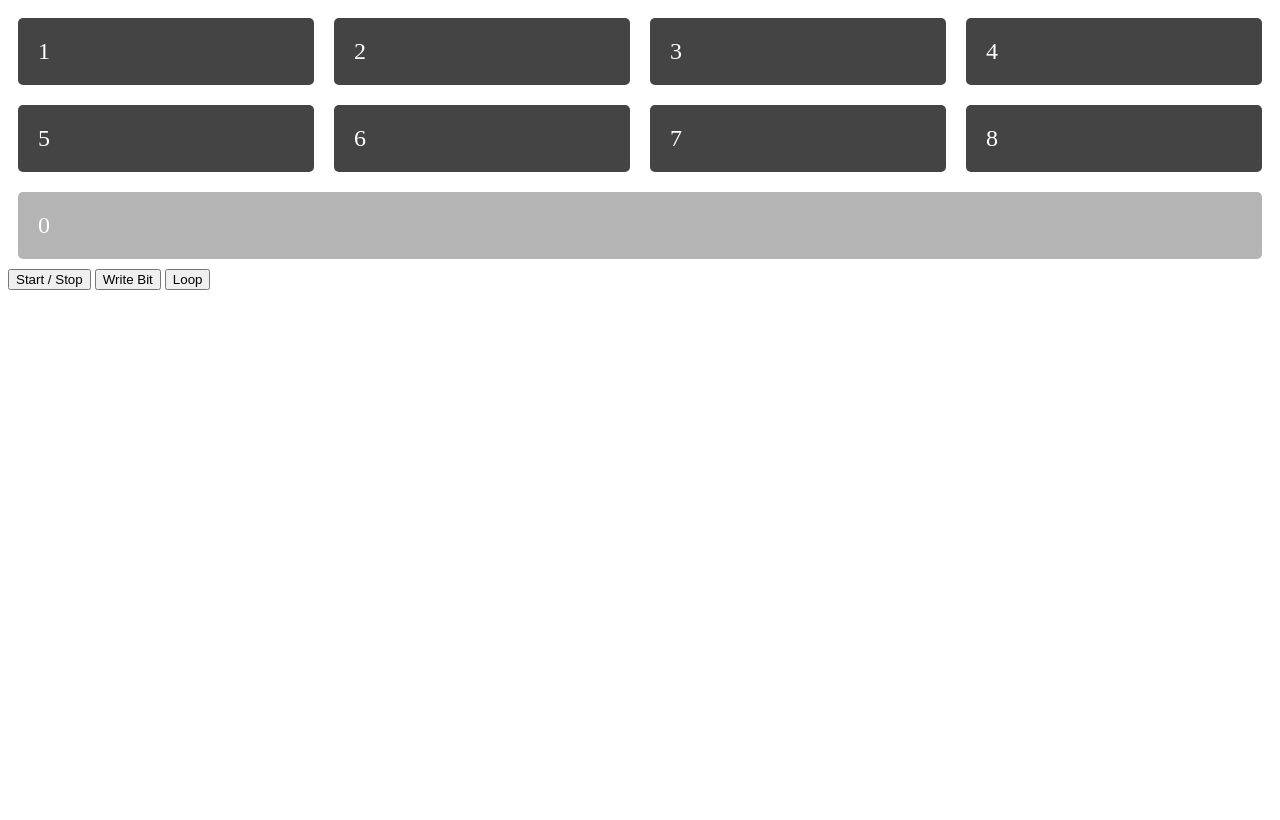
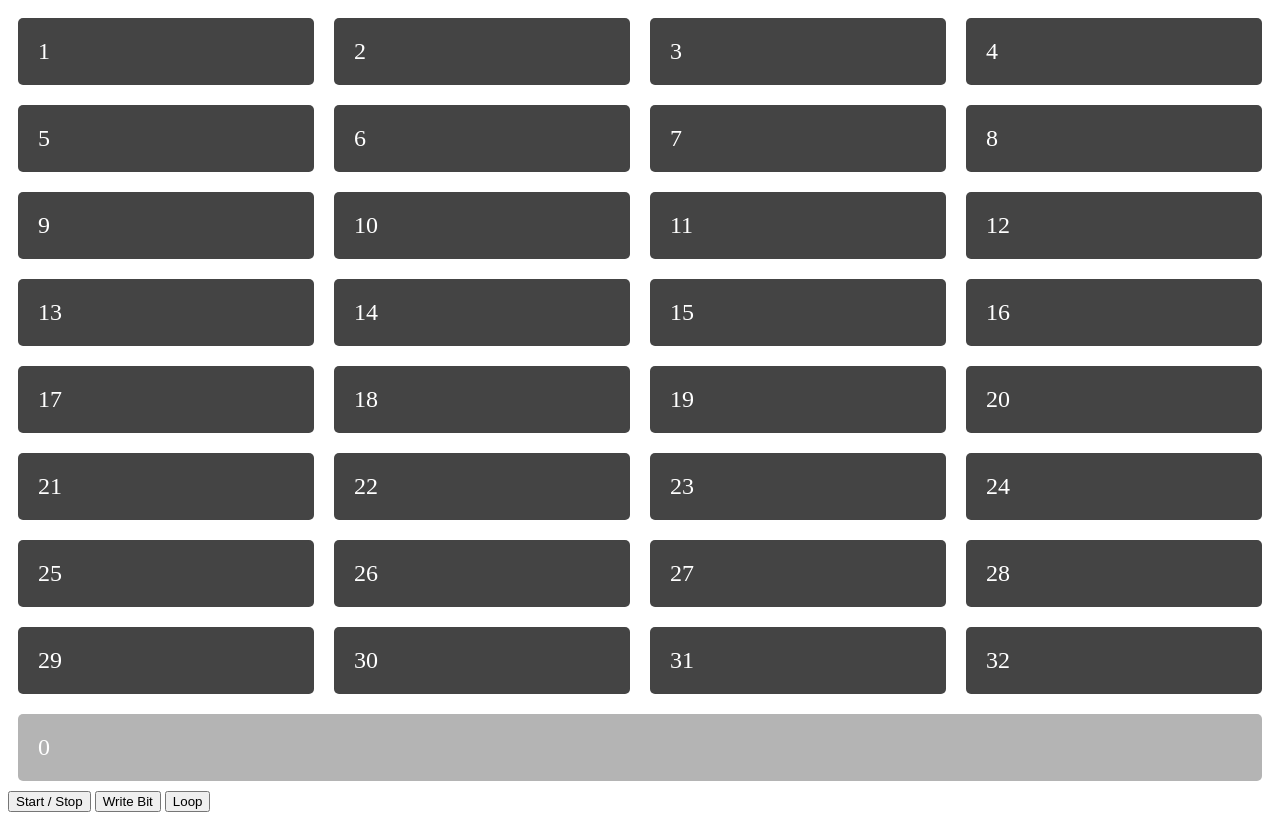
Before and after one commit to rondale-sc/8-bit-sequencer, a website: page index.html in a window 1280 px wide. Drawn offline with Linux system fonts and the light colour scheme.

Commit message:
Set default to 32 bits

```diff
--- a/index.html
+++ b/index.html
@@ -10,7 +10,7 @@
 
       let containerDiv = document.getElementById('container');
 
-      let shiftRegister = new ShiftRegister(8);
+      let shiftRegister = new ShiftRegister(32);
       let bitElements = [];
       shiftRegister.bitArray.forEach((bit, index) => {
         let div = document.createElement('div');
```
